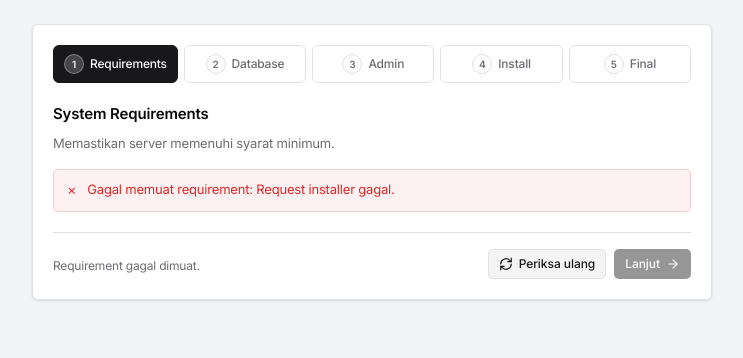
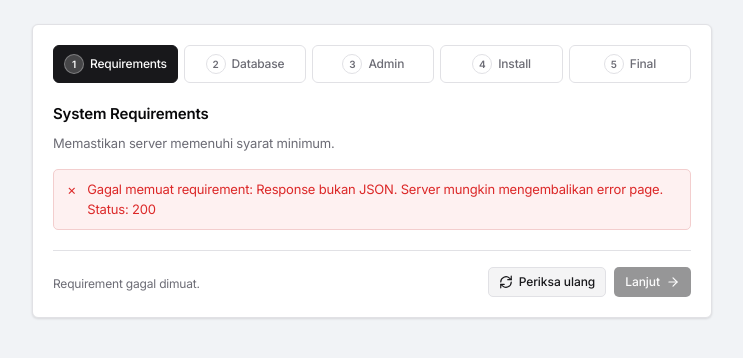
Before and after one commit to xctd-glitch/Hantuin-v2, a PHP site: page /8/install.php in a window 1280 px wide. Shown: the part 49-407 px from the top of the page, without its empty margins (268-1011 px from the left). Run offline with PHP 8.4, Linux system fonts and the light colour scheme.

Commit message:
Fix installer 415/JSON error on LiteSpeed/Cloudflare proxy
- Move POST handler before HTML security headers (prevents
  Content-Type conflict when proxy sees text/html on POST)
- Improve json() to clear output buffers and force JSON headers
- Better JS error handling: detect 415, parse non-JSON responses,
  show actual error messages instead of generic failure
- Add X-Requested-With header to AJAX requests

Co-Authored-By: Claude Opus 4.6 <noreply@anthropic.com>

```diff
--- a/public_html/install.php
+++ b/public_html/install.php
@@ -8,15 +8,17 @@ const STATE_KEY = 'srp_installer';
 const CSRF_KEY = 'srp_installer_csrf';
 
 startInstallerSession();
+
+$method = strtoupper((string)($_SERVER['REQUEST_METHOD'] ?? 'GET'));
+$action = $method === 'POST' ? normalizeAction($_POST['action'] ?? null) : '';
+
+// POST/AJAX: handle early, sebelum kirim HTML headers (cegah 415 conflict)
+if ($action !== '') {
+    handleAction($action);
+}
+
 $nonce = createNonce();
 sendSecurityHeaders($nonce);
-
-$method = strtoupper((string)($_SERVER['REQUEST_METHOD'] ?? 'GET'));
-$action = $method === 'POST' ? normalizeAction($_POST['action'] ?? null) : '';
-
-if ($action !== '') {
-    handleAction($action);
-}
 
 $state = installerState();
 if (is_file(LOCK_FILE) && !$state['completed']) {
@@ -720,8 +722,17 @@ function redirect(string $to): never
  */
 function json(array $payload, int $status = 200): never
 {
+    // Bersihkan buffer output sebelumnya (jika ada HTML headers terkirim)
+    while (ob_get_level() > 0) {
+        ob_end_clean();
+    }
     http_response_code($status);
-    header('Content-Type: application/json; charset=UTF-8');
+    // Hapus header HTML jika sudah terkirim sebelumnya
+    if (!headers_sent()) {
+        header('Content-Type: application/json; charset=UTF-8');
+        header('Cache-Control: no-store, no-cache, must-revalidate, max-age=0');
+        header('X-Content-Type-Options: nosniff');
+    }
     $encoded = json_encode($payload, JSON_UNESCAPED_SLASHES);
     echo $encoded === false ? '{"ok":false,"error":"JSON encoding gagal."}' : $encoded;
     exit;
@@ -1364,10 +1375,26 @@ async function callApi(action, payload) {
         }
     }
     try {
-        var response = await fetch(window.location.pathname, {method: 'POST', body: fd, credentials: 'same-origin', headers: {'Accept': 'application/json'}});
-        return await response.json();
+        var response = await fetch(window.location.pathname, {
+            method: 'POST',
+            body: fd,
+            credentials: 'same-origin',
+            headers: {
+                'Accept': 'application/json',
+                'X-Requested-With': 'XMLHttpRequest'
+            }
+        });
+        if (!response.ok && response.status === 415) {
+            return {ok: false, error: 'Server menolak request (415). Cek konfigurasi proxy/CDN.'};
+        }
+        var text = await response.text();
+        try {
+            return JSON.parse(text);
+        } catch (parseErr) {
+            return {ok: false, error: 'Response bukan JSON. Server mungkin mengembalikan error page. Status: ' + response.status};
+        }
     } catch (error) {
-        return {ok: false, error: 'Request installer gagal.'};
+        return {ok: false, error: 'Request installer gagal: ' + (error.message || 'network error')};
     }
 }
 
```
